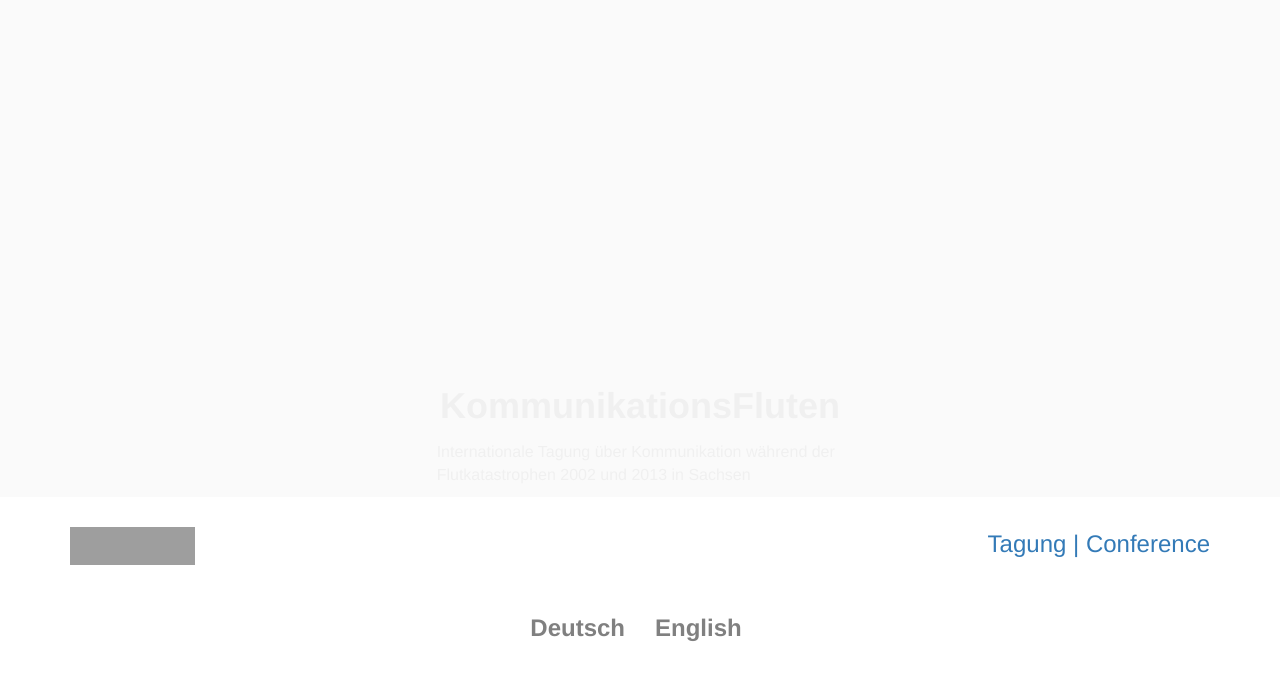
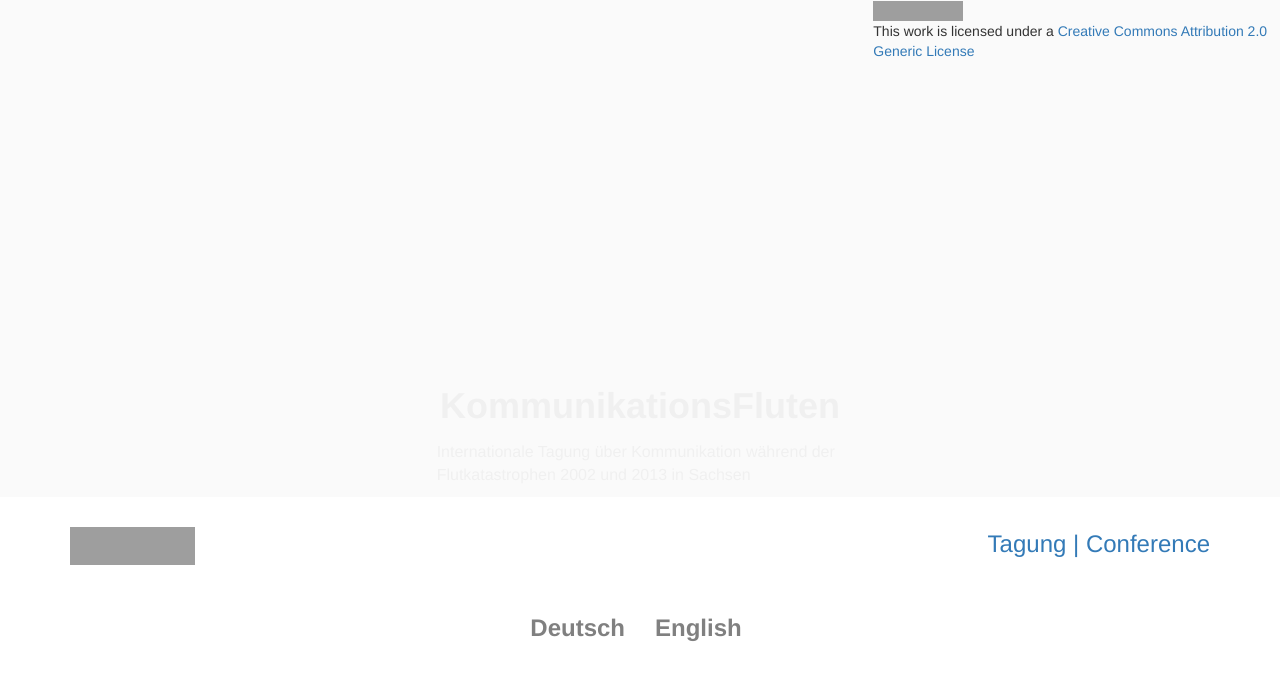
Before and after one commit to susedev/test, a Jekyll site: the page built from index.html, in a window 1280 px wide. Shown: the top 680 px of the page. Built offline with Jekyll 4.4.1, drawn with Linux system fonts in a browser that asks for light colours; nearby versions of some CDN libraries; grey boxes are pictures that could not be loaded.

Commit message:
Update home.html

```diff
--- a/_layouts/home.html
+++ b/_layouts/home.html
@@ -18,7 +18,7 @@
       <p style="font-size:16px; color: #F0F0F0;">Internationale Tagung über Kommunikation während der Flutkatastrophen 2002 und 2013 in Sachsen</p>
     </div>
     <div class="col-md-4">
-
+      <a rel="license" href="http://creativecommons.org/licenses/by/2.0/"><img alt="Creative Commons License" style="border-width:0" src="https://i.creativecommons.org/l/by/2.0/88x31.png" /></a><br />This work is licensed under a <a rel="license" href="http://creativecommons.org/licenses/by/2.0/">Creative Commons Attribution 2.0 Generic License</a>
     </div>
    </div>
  </div>
```
